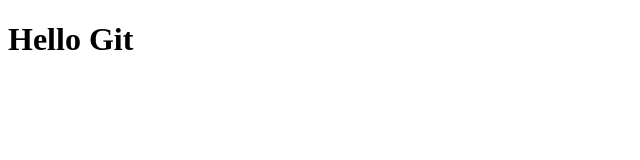
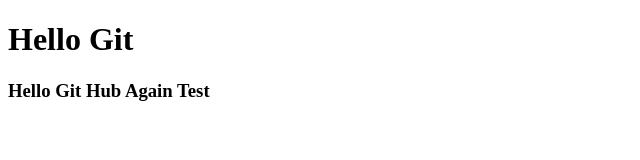
Before and after one commit to nanotelegram/git-test, a plain HTML site: page index.html in a window 1280 px wide. Shown: the whole page, without its empty margins (0-640 px from the left). Drawn offline with Linux system fonts and the light colour scheme.

Commit message:
Testing Github

```diff
--- a/index.html
+++ b/index.html
@@ -7,5 +7,6 @@
 </head>
 <body>
     <h1> Hello Git</h1>
+    <h3> Hello Git Hub Again Test</h3>
 </body>
 </html>
```
